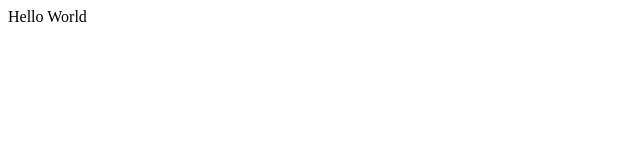
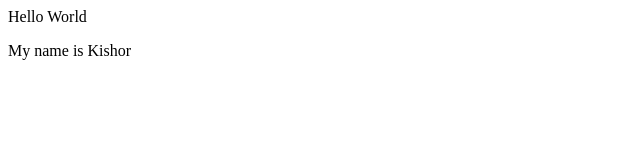
Before and after one commit to Kishor1118/First-, a plain HTML site: page index.html in a window 1280 px wide. Shown: the whole page, without its empty margins (0-640 px from the left). Drawn offline with Linux system fonts and the light colour scheme.

Commit message:
Add new change

```diff
--- a/index.html
+++ b/index.html
@@ -1 +1,2 @@
 <p> Hello World</p>
+<p>My name is Kishor</p>
```
